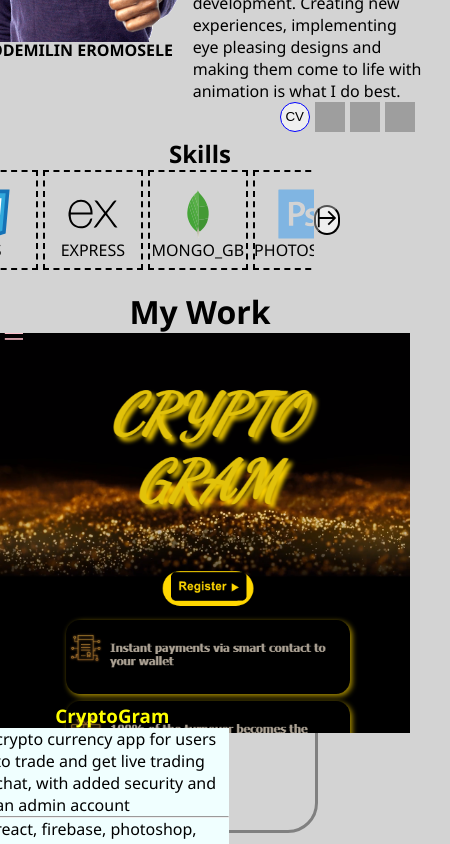
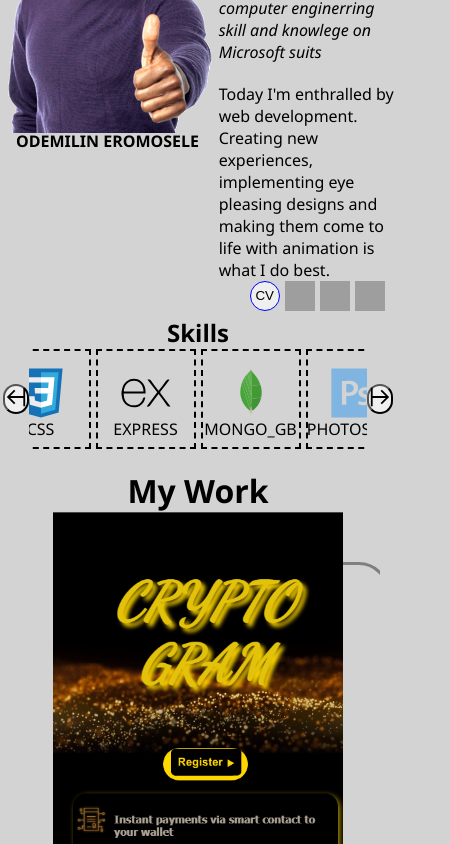
Before and after one commit to Striker1101/personal_portfolio, a React (Create React App) app: page / in a window 390 px wide. Shown: the part 1360-2204 px from the top of the page, 450 px wide, since content can reach past the window. Built offline with nearby package versions, Linux system fonts and the light colour scheme; grey boxes are pictures that could not be loaded.

Commit message:
fixed layout

```diff
--- a/src/App.css
+++ b/src/App.css
@@ -114,6 +114,8 @@ main {
   width: 100%;
   display: flex;
   overflow: hidden;
+  justify-content: center;
+  align-items: center;
   /* box-shadow: 5px 5px 5px rgba(0, 0, 0, 0.5); */
 }
 .workCardimg {
@@ -139,6 +141,7 @@ main {
 }
 .skill {
   width: 100vw;
+  border: 1px solid red;
 }
 .heading {
   color: black;
@@ -225,12 +228,15 @@ svg {
   align-items: center;
   margin-left: 10px;
 }
-.form {
+form {
   display: flex;
   flex-direction: column;
   justify-content: center;
   align-items: center;
-  gap: 5px;
+  gap: 2px;
+}
+#message {
+  width: 90%;
 }
 footer {
   display: flex;
@@ -239,6 +245,7 @@ footer {
   gap: 10px;
   position: relative;
   top: 200px;
+  padding: 0 20px;
 }
 
 img {
@@ -393,10 +400,10 @@ img {
 
 @media (max-width: 580px) {
   body {
-    margin: 0 5px;
+    margin: 3px;
   }
   .contactContainer {
-    margin: 0 10px;
+    padding: 0 20px;
   }
   .heading {
     color: yellow;
@@ -406,8 +413,8 @@ img {
     border-radius: 30px;
     height: 500px;
     position: absolute;
-    width: 66vw;
-    left: 70px;
+    width: 70vw;
+    /* left: 90px; */
     z-index: -2;
   }
   .workcard {
@@ -421,7 +428,7 @@ img {
     flex-direction: column;
   }
   .workCardimg {
-    width: 100%;
+    width: 80%;
   }
   .workCardText {
     position: relative;
--- a/src/component/Footer.jsx
+++ b/src/component/Footer.jsx
@@ -2,10 +2,10 @@ import React from "react";
 import img from "../assets/use1.png";
 export default function Footer() {
   return (
-    <>
+    <div style={{ position: "relative" }}>
       <div className="contactContainer">
         <div className="contactText">
-          <h2 className="headereTwo">Contact me</h2>
+          <h2 className="headereTwo">Contact Me</h2>
           <p>
             I am currently looking for an opportunity, and if you have a
             question or just want to chat, feel free to send me a message and I
@@ -17,10 +17,10 @@ export default function Footer() {
           <form action="" id="form">
             <label htmlFor="name">Name:</label>
             <input type="text" name="name" id="name" placeholder="Name" />
-            <br></br>
+
             <label htmlFor="email">Email:</label>
             <input type="email" name="enail" id="email" placeholder="E-mail" />
-            <br></br>
+
             <textarea
               name="message"
               id="message"
@@ -42,6 +42,6 @@ export default function Footer() {
           <p>Address: 39 kilo street, off new era road</p>
         </span>
       </footer>
-    </>
+    </div>
   );
 }
--- a/src/component/Items.jsx
+++ b/src/component/Items.jsx
@@ -3,7 +3,7 @@ import left from '../assets/left.svg'
 import right from '../assets/right.svg'
 export default function Items() {
   return (
-    <div className="skills" >
+    <div className="skills" style={{display:'flex', flexDirection:'column', justifyContent:'center', alignItems:'center'}} >
         <h2 style={{textAlign: "center"}} className="headereTwo">Skills</h2>
         <div className="itemContent">
           <div className="items">
```
